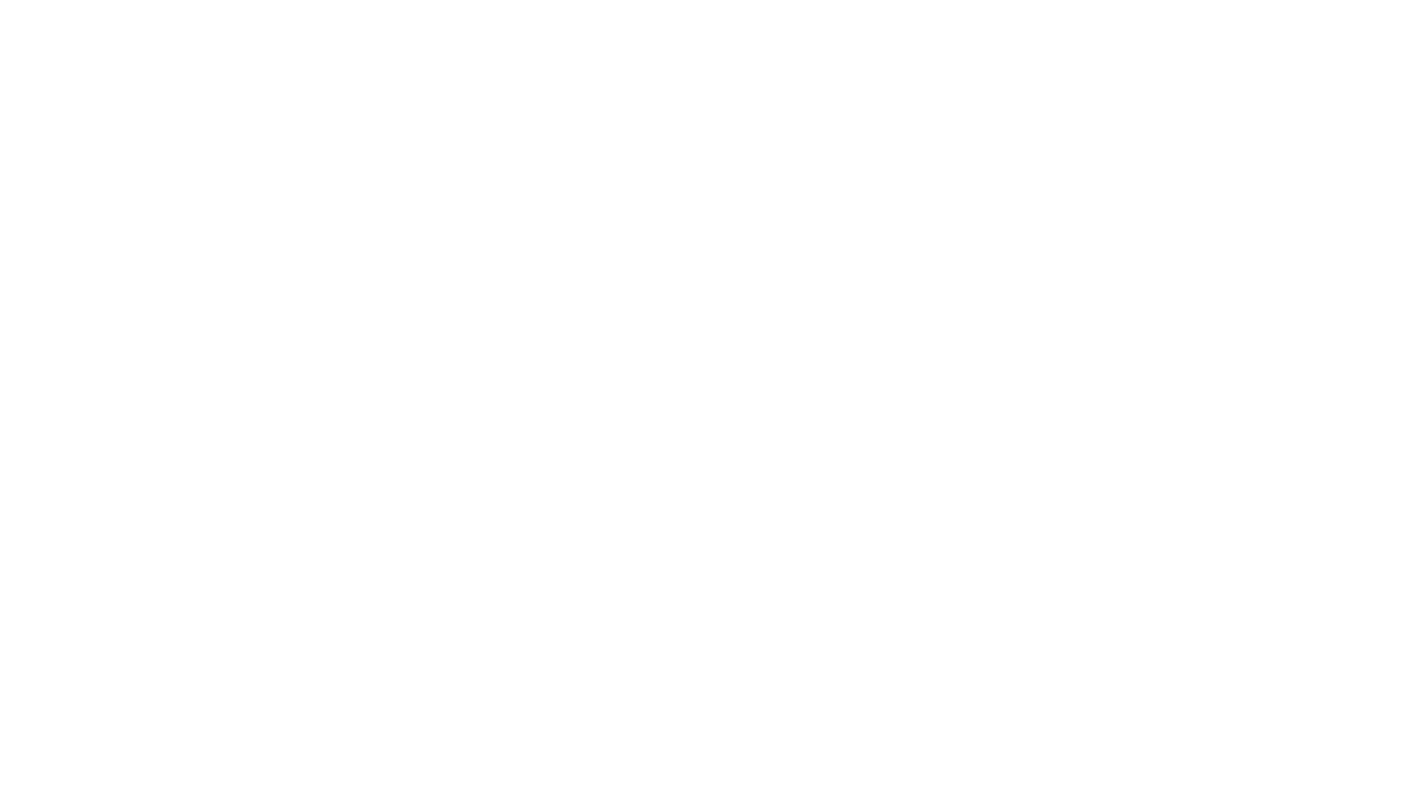
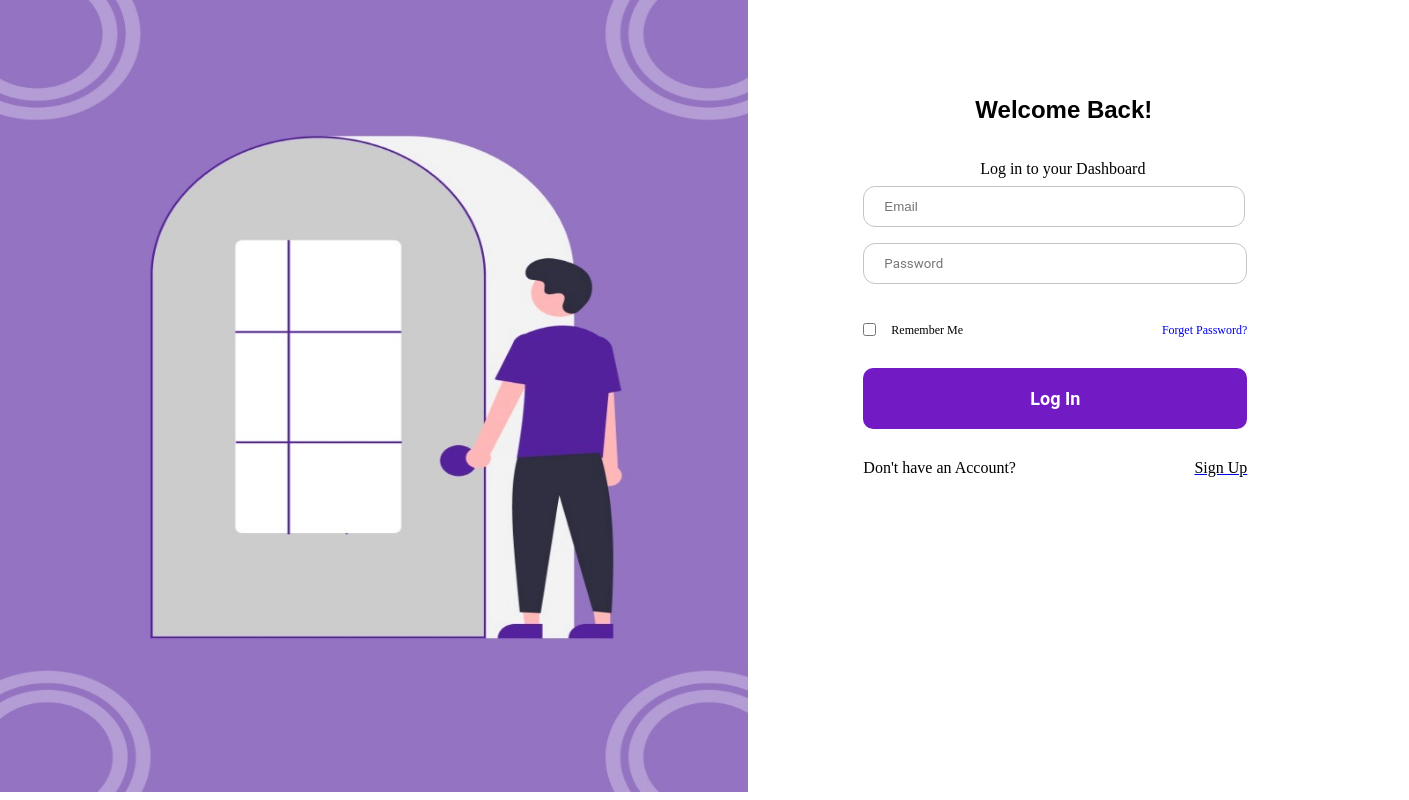
Before and after one commit to Group-2-Unicorn/e-wallet-frontend, a React (Create React App) app: page /Verification in a window 1280 px wide. Shown: the whole page, 1409 px wide, since content can reach past the window. Built offline with nearby package versions, Linux system fonts and the light colour scheme.

Commit message:
added a login route after signup and added a verification page after signup

```diff
--- a/src/App.js
+++ b/src/App.js
@@ -16,7 +16,7 @@
           <Routes>
             <Route path="/" element={<LogIn/>} />
             <Route path="/SignUp" element={<SignUp/>} />
-            <Route path="/Verification" element={<Verification /> } />
+            <Route path="/Verification"  element={<LogIn /> } />
             <Route path="/ForgetPassword" element={<ForgetPassword/>} />
           </Routes>
         </div>
```
